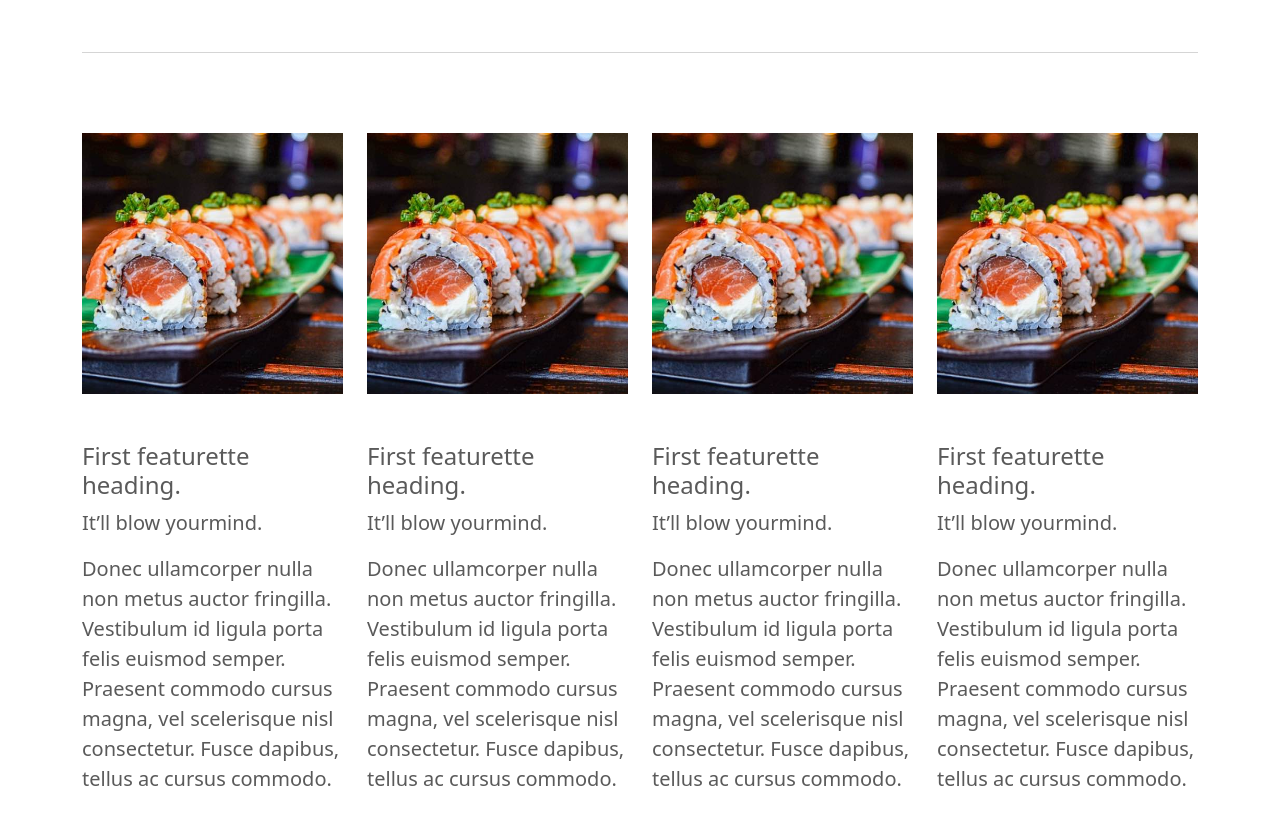
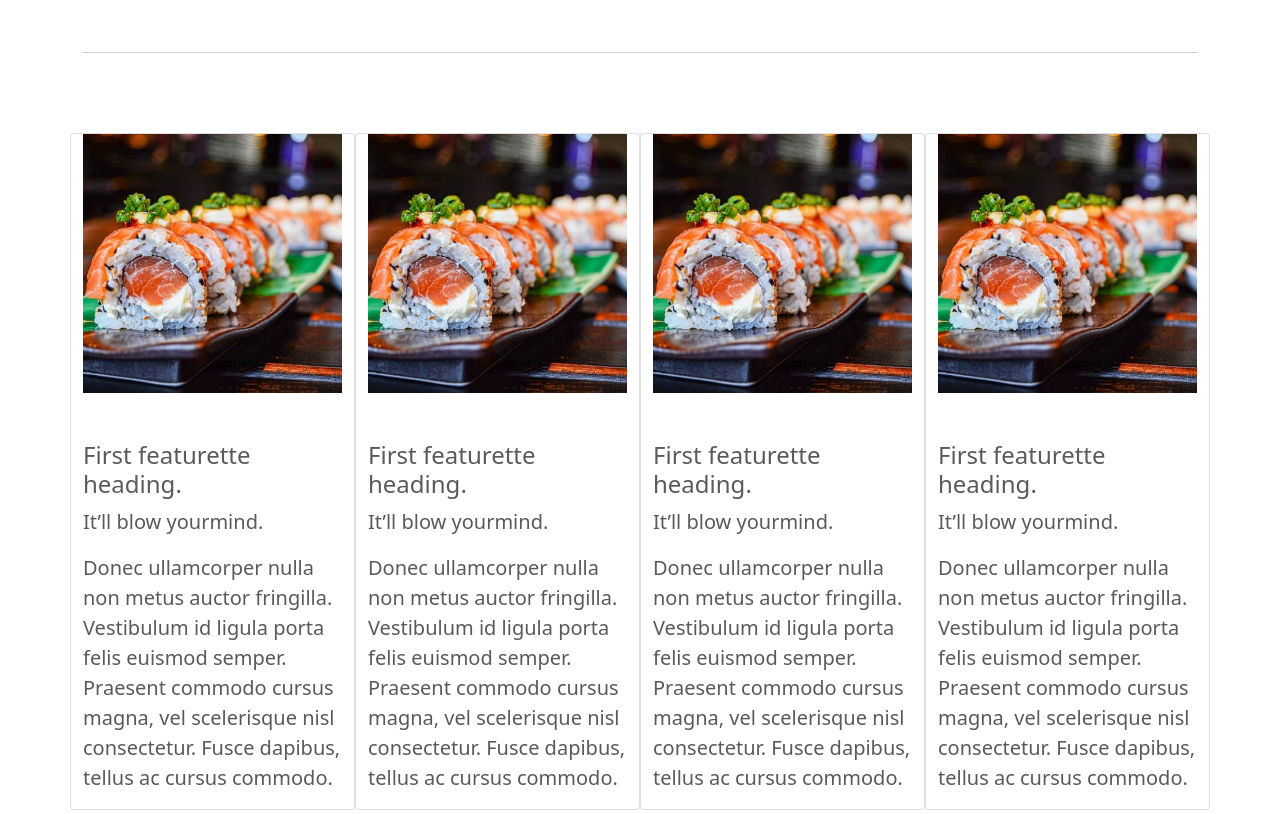
Before and after one commit to RyuLiSho/bootstrap-basic-kadai, a plain HTML site: page kadai_006/index_for_student.html in a window 1280 px wide. Shown: the part 980-1794 px from the top of the page. Drawn offline with nearby package versions, Linux system fonts and the light colour scheme.

Commit message:
kadai_006を再アップロード

```diff
--- a/kadai_006/index_for_student.html
+++ b/kadai_006/index_for_student.html
@@ -134,12 +134,14 @@
 
         <!-- <div class="row"> -->
         <div class="row">
-          <div class="col-md-3">
+
+          <div class="card col-md-3">
             <!-- <div class="col-md-5"> -->
             <div>
               <!-- <img src="img/sushi.jpg" class="img-fluid" alt=""> -->
               <img src="img/sushi.jpg" class="img-fluid" alt="サンプル画像3" />
             </div>
+
             <!-- <div class="col-md-7"> -->
             <div>
               <!-- <h2 class="featurette-heading">First featurette heading. <span class="text-muted">It’ll blow yourmind.</span> -->
@@ -158,12 +160,13 @@
             </div>
           </div>
 
-          <div class="col-md-3">
+          <div class="card col-md-3">
             <!-- <div class="col-md-5"> -->
             <div>
               <!-- <img src="img/sushi.jpg" class="img-fluid" alt=""> -->
               <img src="img/sushi.jpg" class="img-fluid" alt="サンプル画像3" />
             </div>
+
             <!-- <div class="col-md-7"> -->
             <div>
               <!-- <h2 class="featurette-heading">First featurette heading. <span class="text-muted">It’ll blow yourmind.</span> -->
@@ -182,12 +185,13 @@
             </div>
           </div>
 
-          <div class="col-md-3">
+          <div class="card col-md-3">
             <!-- <div class="col-md-5"> -->
             <div>
               <!-- <img src="img/sushi.jpg" class="img-fluid" alt=""> -->
               <img src="img/sushi.jpg" class="img-fluid" alt="サンプル画像3" />
             </div>
+
             <!-- <div class="col-md-7"> -->
             <div>
               <!-- <h2 class="featurette-heading">First featurette heading. <span class="text-muted">It’ll blow yourmind.</span> -->
@@ -206,12 +210,13 @@
             </div>
           </div>
 
-          <div class="col-md-3">
+          <div class="card col-md-3">
             <!-- <div class="col-md-5"> -->
             <div>
               <!-- <img src="img/sushi.jpg" class="img-fluid" alt=""> -->
               <img src="img/sushi.jpg" class="img-fluid" alt="サンプル画像3" />
             </div>
+
             <!-- <div class="col-md-7"> -->
             <div>
               <!-- <h2 class="featurette-heading">First featurette heading. <span class="text-muted">It’ll blow yourmind.</span> -->
```
Lines whose indentation alone changed are shown as unchanged.
